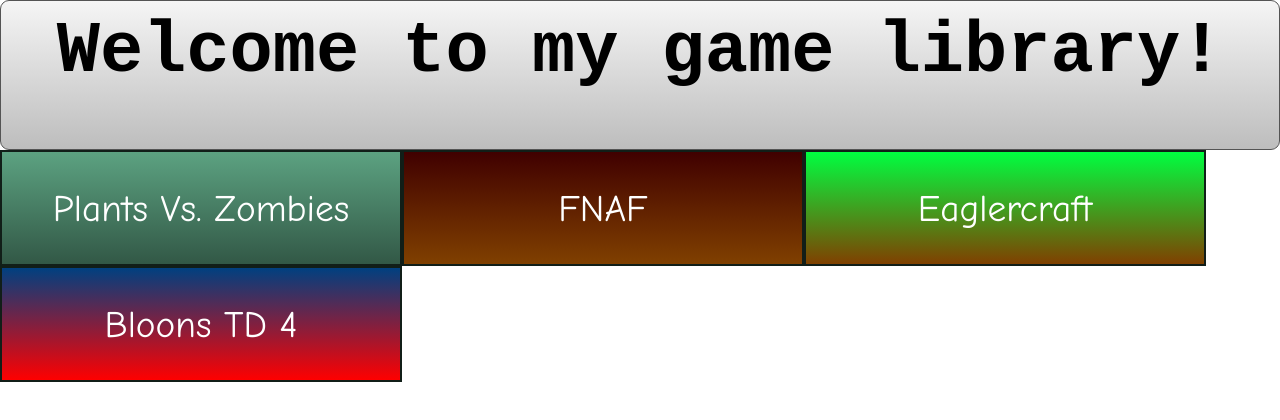
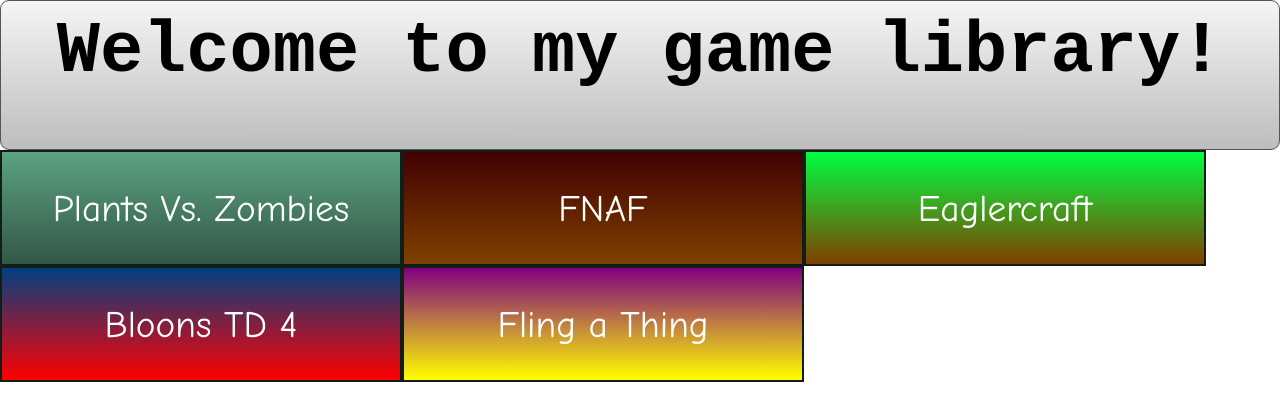
Before and after one commit to EpicWubber/EpicWubber.github.io, a plain HTML site: page index.html in a window 1280 px wide. Drawn offline with Linux system fonts and the light colour scheme.

Commit message:
Add files via upload

```diff
--- a/index.html
+++ b/index.html
@@ -4,7 +4,7 @@
 	<meta charset="utf-8">
 	<meta name="viewport" content="width=device-width, initial-scale=1">
 	<meta name="generator" content="RocketCake">
-	<title></title>
+	<title>Home Page - EWubs Game Library</title>
 	<link rel="stylesheet" type="text/css" href="index_html.css">
 </head>
 <body>
@@ -23,6 +23,9 @@
 </div></div></div></a><a href="bloons" style="text-decoration:none"><div id="button_3a151bc"><div class="vcenterstyle1"><div class="vcenterstyle2"><div class="textstyle1"></div>
 <div class="textstyle2">  <span class="textstyle4">Bloons TD 4</span>
 </div>
+</div></div></div></a><a href="fling-a-thing" style="text-decoration:none"><div id="button_11b4f6cd"><div class="vcenterstyle1"><div class="vcenterstyle2"><div class="textstyle1"></div>
+<div class="textstyle2">  <span class="textstyle4">Fling a Thing</span>
+</div>
 </div></div></div></a>  </div>
 </body>
 </html>
--- a/index_html.css
+++ b/index_html.css
@@ -15,3 +15,4 @@
 #button_6abaa81e { box-sizing: border-box; vertical-align: bottom; position:relative; display: inline-block; width:402px; height:116px; background-color:#804000; background: linear-gradient(to bottom, #400000, #804000); border: 2px solid #111E18;  }
 #button_365f079f { box-sizing: border-box; vertical-align: bottom; position:relative; display: inline-block; width:402px; height:116px; background-color:#804000; background: linear-gradient(to bottom, #00FF40, #804000); border: 2px solid #111E18;  }
 #button_3a151bc { box-sizing: border-box; vertical-align: bottom; position:relative; display: inline-block; width:402px; height:116px; background-color:#FF0000; background: linear-gradient(to bottom, #004080, #FF0000); border: 2px solid #111E18;  }
+#button_11b4f6cd { box-sizing: border-box; vertical-align: bottom; position:relative; display: inline-block; width:402px; height:116px; background-color:#FFFF00; background: linear-gradient(to bottom, #800080, #FFFF00); border: 2px solid #111E18;  }
```
